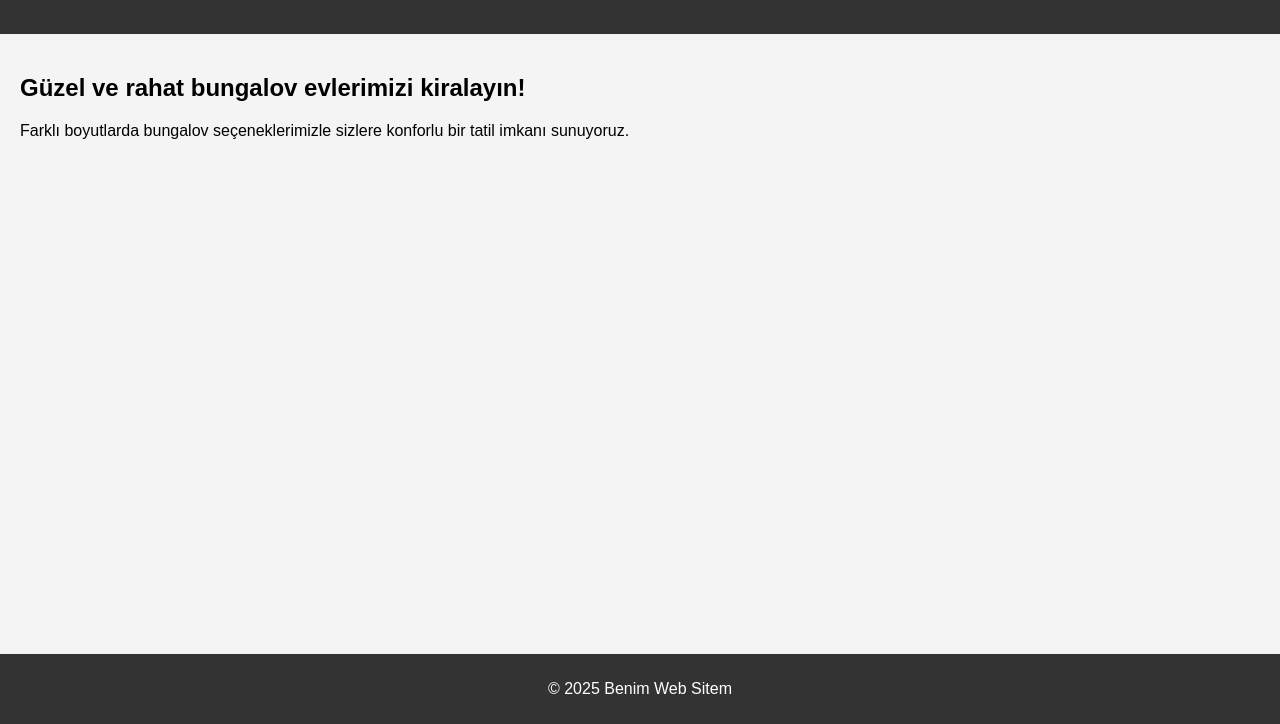
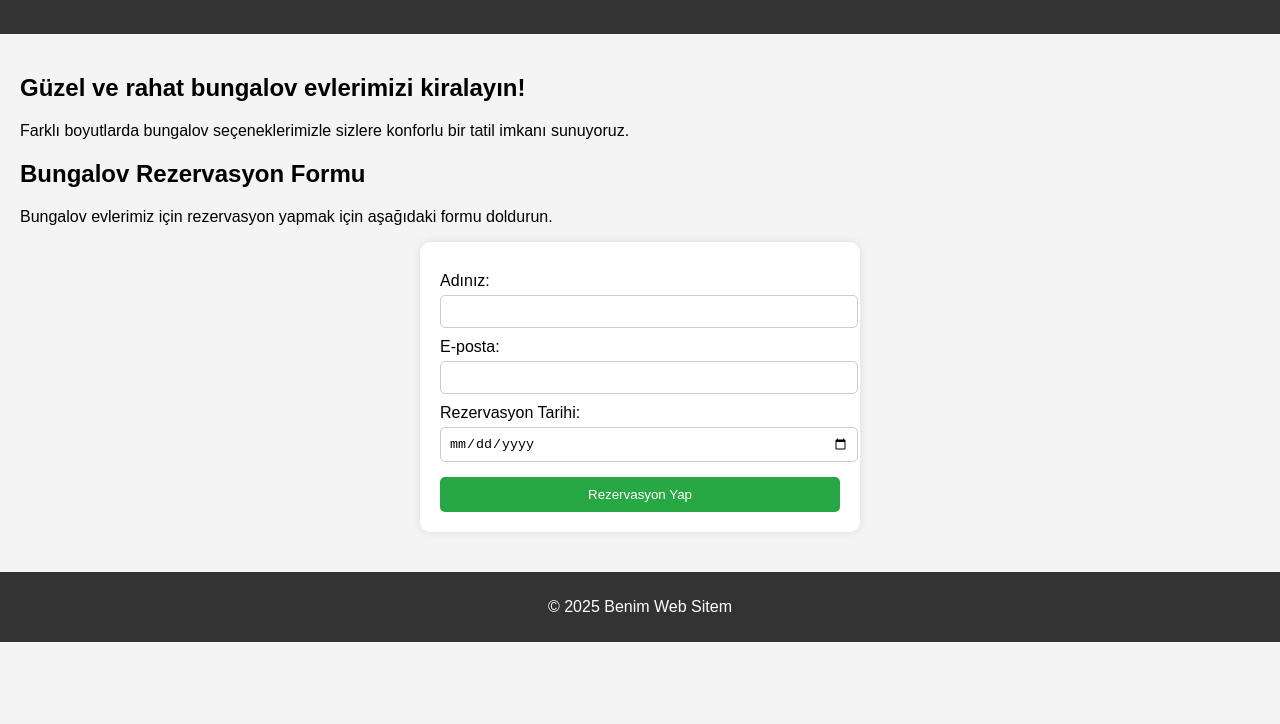
Before and after one commit to MKSelektrik/mkselektrik, a plain HTML site: page bungalov.html in a window 1280 px wide. Shown: the part 76-800 px from the top of the page. Drawn offline with Linux system fonts and the light colour scheme.

Commit message:
Update bungalov.html

```diff
--- a/bungalov.html
+++ b/bungalov.html
@@ -25,9 +25,41 @@
             color: white;
             text-align: center;
             padding: 10px 0;
-            position: fixed;
             width: 100%;
-            bottom: 0;
+            position: relative; /* Footer sayfanın altında kalacak */
+            margin-top: 20px; /* Formla çakışmasını önlemek için */
+        }
+        form {
+            background: white;
+            padding: 20px;
+            border-radius: 10px;
+            max-width: 400px;
+            margin: auto;
+            box-shadow: 0 0 10px rgba(0, 0, 0, 0.1);
+        }
+        label {
+            display: block;
+            margin-top: 10px;
+        }
+        input {
+            width: 100%;
+            padding: 8px;
+            margin-top: 5px;
+            border: 1px solid #ccc;
+            border-radius: 5px;
+        }
+        button {
+            margin-top: 15px;
+            background-color: #28a745;
+            color: white;
+            border: none;
+            padding: 10px;
+            width: 100%;
+            border-radius: 5px;
+            cursor: pointer;
+        }
+        button:hover {
+            background-color: #218838;
         }
     </style>
 </head>
@@ -40,6 +72,22 @@
     <main>
         <h2>Güzel ve rahat bungalov evlerimizi kiralayın!</h2>
         <p>Farklı boyutlarda bungalov seçeneklerimizle sizlere konforlu bir tatil imkanı sunuyoruz.</p>
+
+        <h2>Bungalov Rezervasyon Formu</h2>
+        <p>Bungalov evlerimiz için rezervasyon yapmak için aşağıdaki formu doldurun.</p>
+
+        <form action="https://formspree.io/f/your-form-id" method="POST">
+            <label for="name">Adınız:</label>
+            <input type="text" id="name" name="name" required>
+
+            <label for="email">E-posta:</label>
+            <input type="email" id="email" name="email" required>
+
+            <label for="dates">Rezervasyon Tarihi:</label>
+            <input type="date" id="dates" name="dates" required>
+
+            <button type="submit">Rezervasyon Yap</button>
+        </form>
     </main>
 
     <footer>
```
